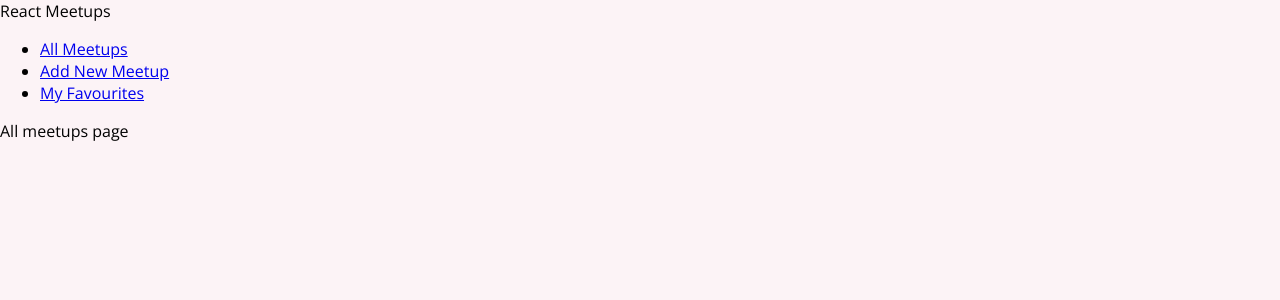
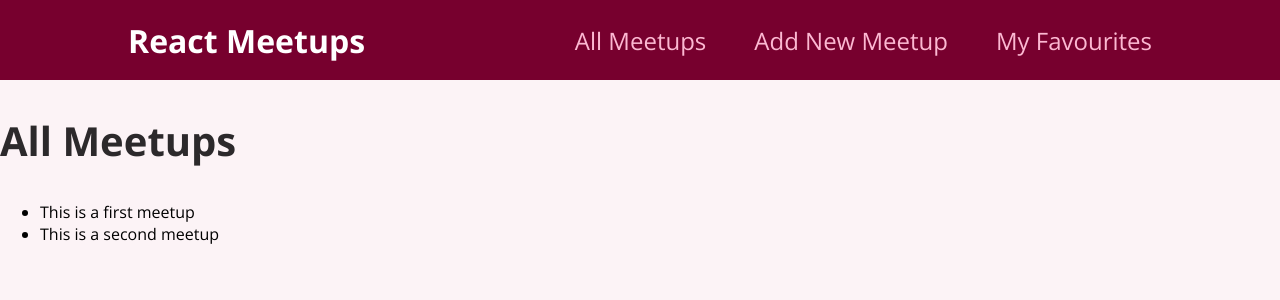
Before and after one commit to iamalex296/React-Udemy-course_Summary_Project, a React (Create React App) app: page / in a window 1280 px wide. Shown: the top 300 px of the page. Built offline with nearby package versions, Linux system fonts and the light colour scheme.

Commit message:
added styles

```diff
--- a/src/components/layout/MainNavigation.js
+++ b/src/components/layout/MainNavigation.js
@@ -1,10 +1,12 @@
 import React from "react";
 import { Link } from "react-router-dom";
 
+import classes from "./MainNavigation.module.css";
+
 const MainNavigation = () => {
   return (
-    <header>
-      <div>React Meetups</div>
+    <header className={classes.header}>
+      <div className={classes.logo}>React Meetups</div>
       <nav>
         <ul>
           <li>
--- /dev/null
+++ b/src/components/layout/MainNavigation.module.css
@@ -0,0 +1,47 @@
+.header {
+  width: 100%;
+  height: 5rem;
+  display: flex;
+  align-items: center;
+  justify-content: space-between;
+  background-color: #77002e;
+  padding: 0 10%;
+}
+
+.logo {
+  font-size: 2rem;
+  color: white;
+  font-weight: bold;
+}
+
+.header ul {
+  list-style: none;
+  margin: 0;
+  padding: 0;
+  display: flex;
+  align-items: baseline;
+}
+
+.header li {
+  margin-left: 3rem;
+}
+
+.header a {
+  text-decoration: none;
+  font-size: 1.5rem;
+  color: #fcb8d2;
+}
+
+.header a:hover,
+.header a:active,
+.header a.active {
+  color: white;
+}
+
+.badge {
+  background-color: #cc2062;
+  color: white;
+  border-radius: 12px;
+  padding: 0 1rem;
+  margin-left: 0.5rem;
+}
--- a/src/pages/AllMeetups.js
+++ b/src/pages/AllMeetups.js
@@ -1,7 +1,37 @@
 import React from "react";
 
+const DUMMY_DATA = [
+  {
+    id: "m1",
+    title: "This is a first meetup",
+    image:
+      "https://upload.wikimedia.org/wikipedia/commons/thumb/d/d3/Stadtbild_M%C3%BCnchen.jpg/2560px-Stadtbild_M%C3%BCnchen.jpg",
+    address: "Meetupstreet 5, 12345 Meetup City",
+    description:
+      "This is a first, amazing meetup which you definitely should not miss. It will be a lot of fun!",
+  },
+  {
+    id: "m2",
+    title: "This is a second meetup",
+    image:
+      "https://upload.wikimedia.org/wikipedia/commons/thumb/d/d3/Stadtbild_M%C3%BCnchen.jpg/2560px-Stadtbild_M%C3%BCnchen.jpg",
+    address: "Meetupstreet 5, 12345 Meetup City",
+    description:
+      "This is a first, amazing meetup which you definitely should not miss. It will be a lot of fun!",
+  },
+];
+
 const AllMeetups = () => {
-  return <div>All meetups page</div>;
+  return (
+    <section>
+      <h1>All Meetups</h1>
+      <ul>
+        {DUMMY_DATA.map((meetup) => {
+          return <li key={meetup.id}>{meetup.title}</li>;
+        })}
+      </ul>
+    </section>
+  );
 };
 
 export default AllMeetups;
```
